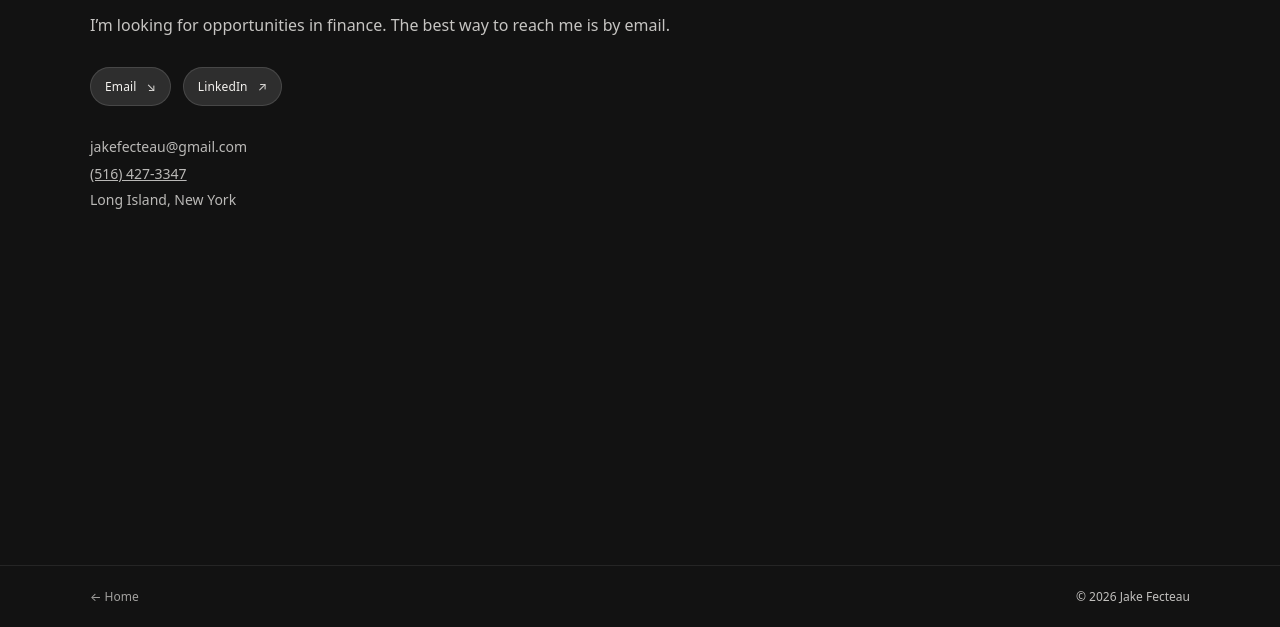
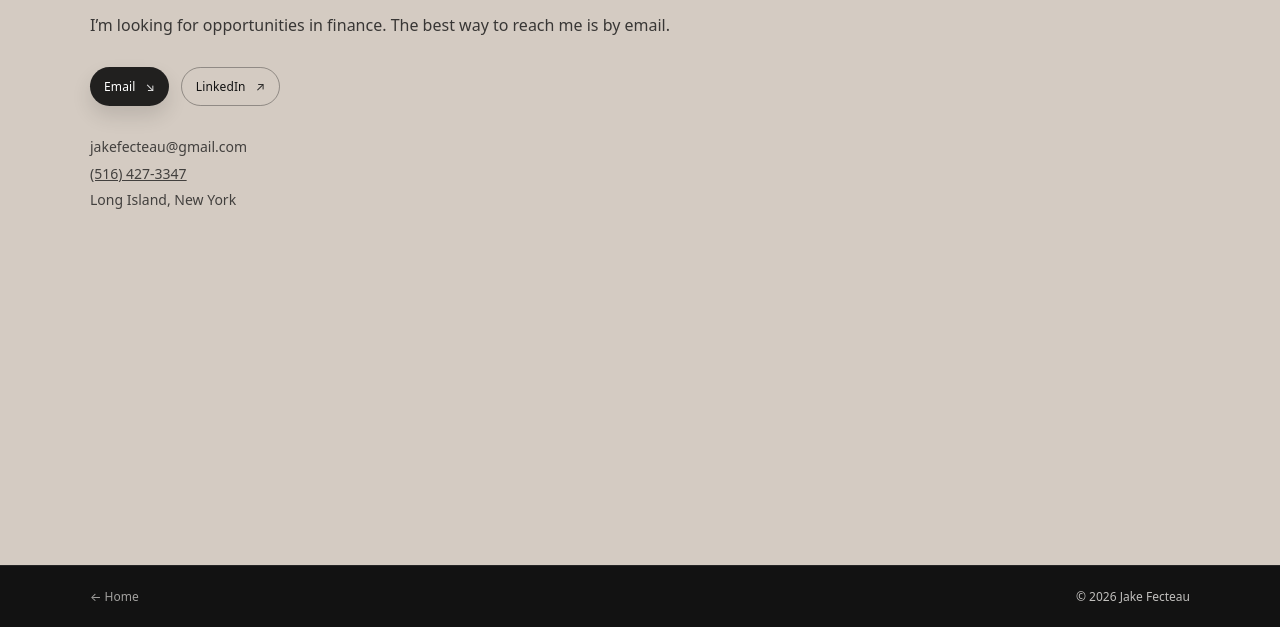
Before and after one commit to jakefecteau/Website, a plain HTML site: page contact/index.html in a window 1280 px wide. Shown: the part 173-800 px from the top of the page. Drawn offline with Linux system fonts and the light colour scheme.

Commit message:
Match contact page colors to the home page
Co-Authored-By: Claude Sonnet 5.5 <noreply@anthropic.com>
Claude-Session: https://claude.ai/code/session_01RthEjHiFT2oDLWEyKq94hF

```diff
--- a/contact/index.html
+++ b/contact/index.html
@@ -8,7 +8,7 @@
   <link rel="stylesheet" href="/styles.css" />
 </head>
 
-<body class="case">
+<body class="case warm">
 
   <header class="site-header">
     <div class="wrap site-nav">
@@ -25,8 +25,8 @@
     <h1>Get in touch</h1>
     <p class="resume-summary">I’m looking for opportunities in finance. The best way to reach me is by email.</p>
     <div class="hero-actions">
-      <a class="pill pill-light" href="mailto:jakefecteau@gmail.com">Email<span class="arrow">↘</span></a>
-      <a class="pill pill-light" href="https://www.linkedin.com/in/jake-fecteau-37b84332a/" target="_blank" rel="noopener">LinkedIn<span class="arrow">↗</span></a>
+      <a class="pill" href="mailto:jakefecteau@gmail.com">Email<span class="arrow">↘</span></a>
+      <a class="pill pill-outline" href="https://www.linkedin.com/in/jake-fecteau-37b84332a/" target="_blank" rel="noopener">LinkedIn<span class="arrow">↗</span></a>
     </div>
     <p class="contact-detail">jakefecteau@gmail.com<br /><a href="tel:+15164273347">(516) 427-3347</a><br />Long Island, New York</p>
   </main>
--- a/styles.css
+++ b/styles.css
@@ -238,6 +238,7 @@ body.warm{ background:var(--bg-warm); color:var(--ink); }
 .warm .entry p, .warm .entry li{ color:rgba(18,18,18,.76); }
 .warm .chips li{ background:var(--light); border-color:rgba(18,18,18,.1); }
 .case.warm a.pill{ color:#fff; }
+.case.warm a.pill-outline{ color:var(--ink); }
 .warm .site-header a{ color:var(--light); }
 
 .contact-detail{ margin-top:28px; font-size:14px; line-height:1.9; opacity:.75; }
```
